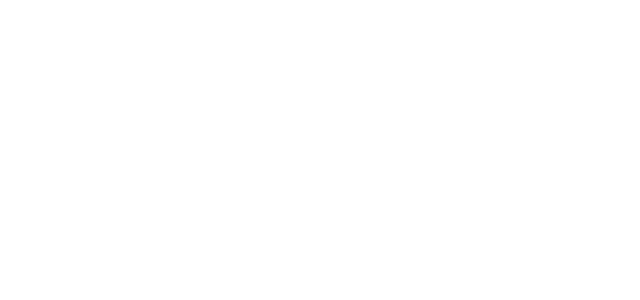
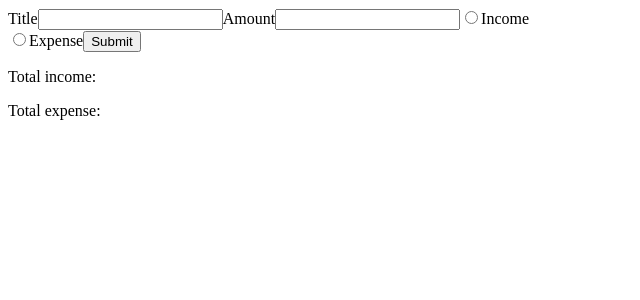
Before and after one commit to oiibar/wisely, a React (Create React App) app in the folder client/: page / in a window 1280 px wide. Shown: the top 300 px of the page, without its empty margins (0-640 px from the left). Built offline with nearby package versions, Linux system fonts and the light colour scheme.

Commit message:
added html

```diff
--- a/client/src/App.js
+++ b/client/src/App.js
@@ -1,5 +1,28 @@
 function App() {
-  return <div className="App"></div>;
+  return (
+    <div className="App">
+      <form>
+        <label>Title</label>
+        <input type="text" />
+        <label>Amount</label>
+        <input type="number" />
+        <label>
+          <input type="radio" />
+          Income
+        </label>
+        <br />
+        <label>
+          <input type="radio" />
+          Expense
+        </label>
+        <button>Submit</button>
+      </form>
+      <div>
+        <p>Total income: </p>
+        <p>Total expense: </p>
+      </div>
+    </div>
+  );
 }
 
 export default App;
```
